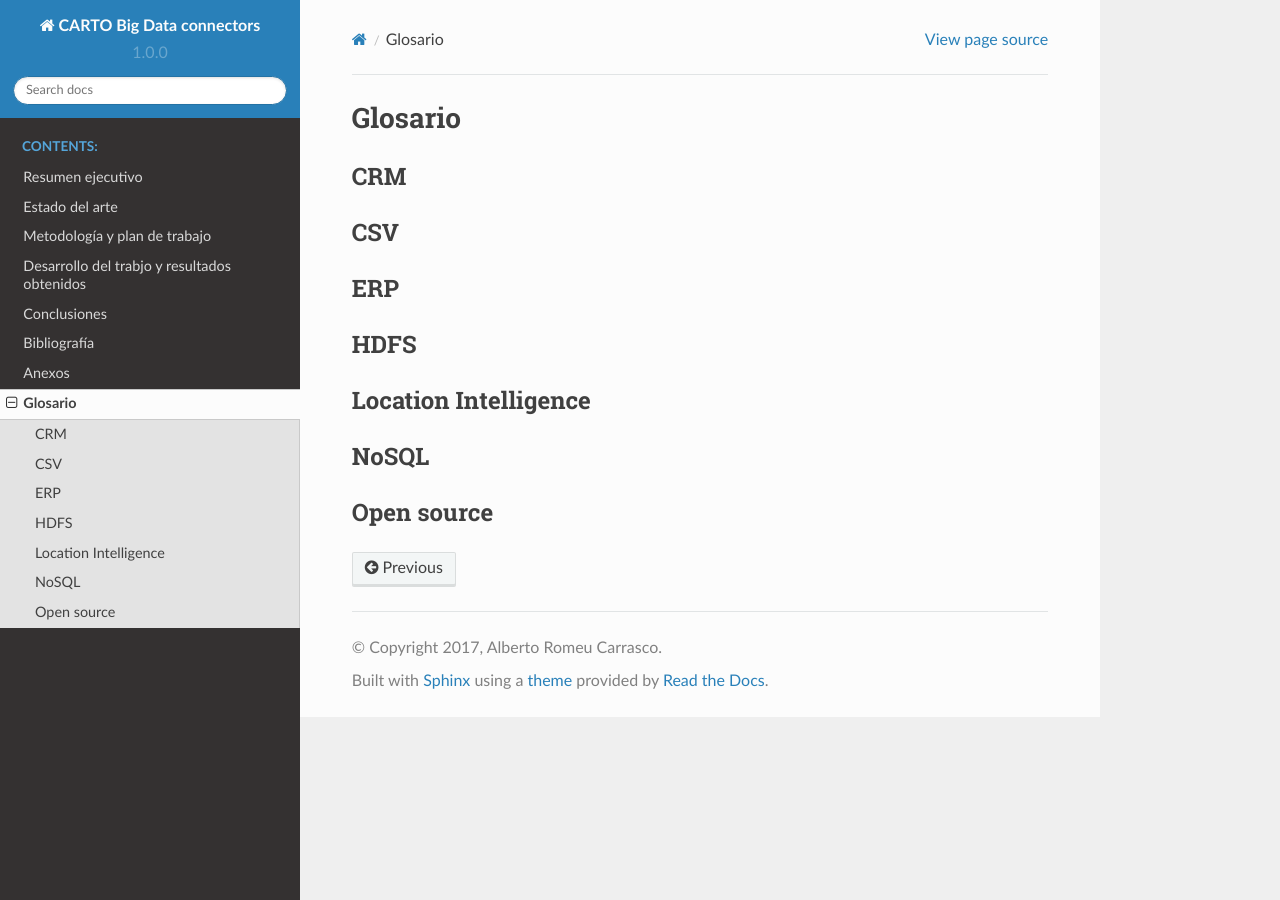
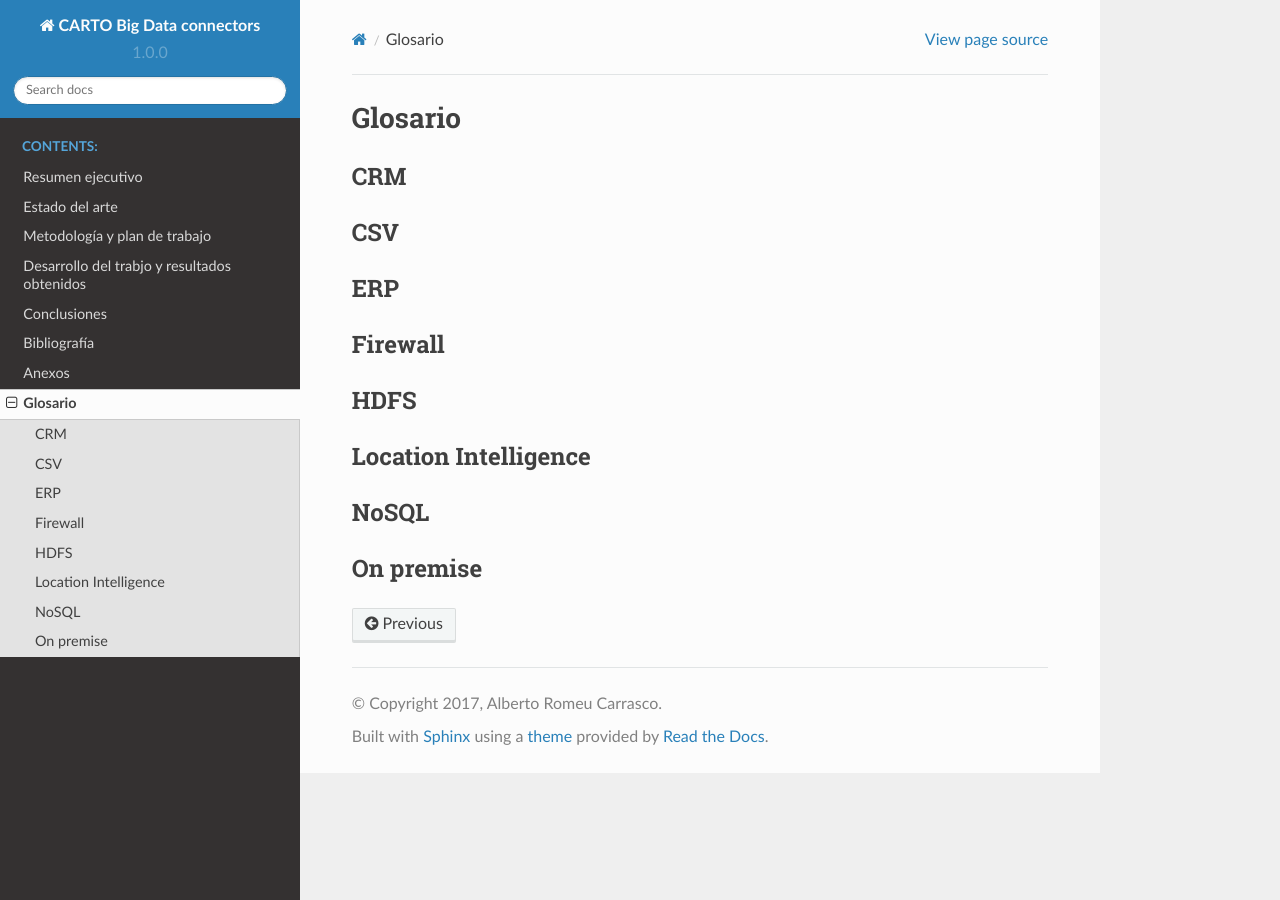
Before and after one commit to alrocar/TFM, a Sphinx documentation site: the page built from docs/source/tfm/99-glosario.rst, in a window 1280 px wide. Built offline with Sphinx 7.4.7 and the Read the Docs theme 2.0.0, drawn with Linux system fonts in a browser that asks for light colours.

Commit message:
methodology draft

```diff
--- a/docs/source/tfm/01-abstract.rst
+++ b/docs/source/tfm/01-abstract.rst
@@ -33,9 +33,9 @@
 
 El objetivo de este trabajo final de máster consiste en el desarrollo de conectores para **CARTO** que permitan incluir en los cuadros de mandos (*dashboards*), información proveniente de sistemas de almacenamiento masivo tales como: HDFS, Hive, Impala, MongoDB, Cassandra, BigQuery u otros.
 
-Estos conectores para **CARTO** permitirán a las organizaciones mantener sus actuales flujos de ingestión y procesamiento de información, además de aprovechar lo mejor de dos mundos: almacenamiento y procesamiento distribuido que ofrecen algunas de estas herramientas orientadas a Big Data y visualiación y análisis geoespacial de **CARTO**.
+Estos conectores para **CARTO** permitirán a las organizaciones mantener sus actuales flujos de ingestión y procesamiento de información, además de aprovechar lo mejor de dos mundos: el almacenamiento y procesamiento distribuido que ofrecen algunas de estas herramientas orientadas a Big Data y la visualiación y análisis geoespacial de **CARTO**.
 
-Cabe destacar que los resultados de este trabajo no son de carácter teórico, sino que consiste en código fuente y herramientas que se incluirán en la distribución *open source* de **CARTO**
+Cabe destacar que los resultados de este trabajo no son de carácter teórico, sino que consiste en código fuente y herramientas que se incluirán en la distribución *on premise* de **CARTO**
 
 Organización de este trabajo final de máster
 --------------------------------------------
--- a/docs/source/tfm/20-metodologia.rst
+++ b/docs/source/tfm/20-metodologia.rst
@@ -52,6 +52,8 @@
 
 Este bloque consiste en la implementación y prueba de los diferentes módulos que permitan conectar CARTO con los sistemas de almacenamiento mencionados previamente a través de su API de importación.
 
+En este caso, el objetivo consiste en contar con conectores integrados en el código base de CARTO, de manera que sean incluidos en su versión *on premise*.
+
 Para el desarrollo de deste bloque se realizan las siguientes tareas:
 
 - Configuración de un entorno de desarrollo de CARTO utilizando Github, BASH y Vagrant.
--- a/docs/source/tfm/99-glosario.rst
+++ b/docs/source/tfm/99-glosario.rst
@@ -12,6 +12,9 @@
 ERP
 ---
 
+Firewall
+--------
+
 HDFS
 ----
 
@@ -23,5 +26,5 @@
 NoSQL
 -----
 
-Open source
------------
+On premise
+----------
```
Also changed, not shown: other parts of docs/source/tfm/20-metodologia.rst (+2 -2 lines).
